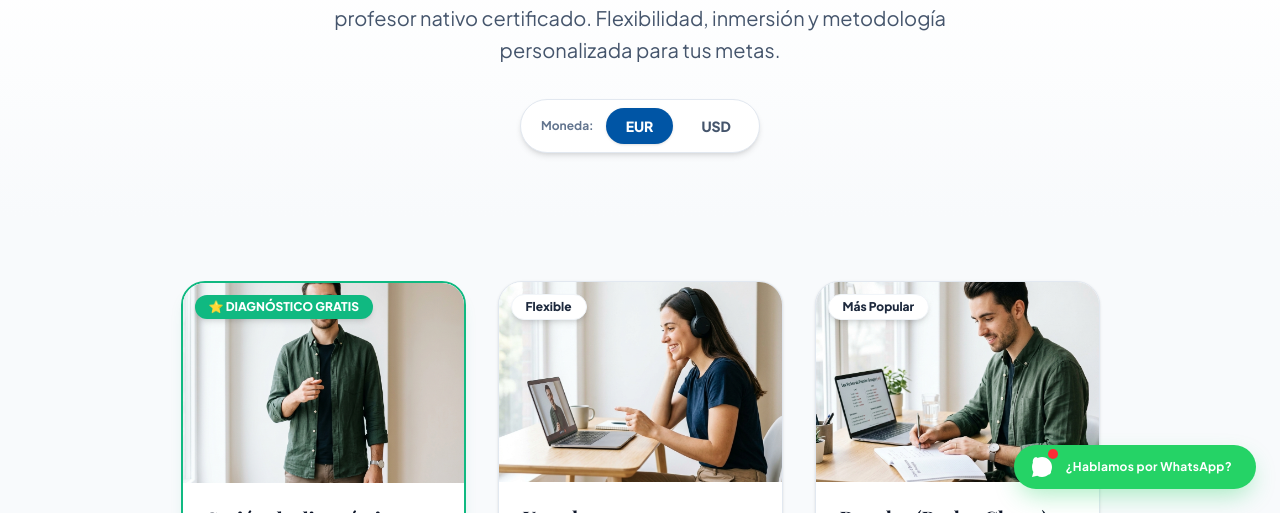
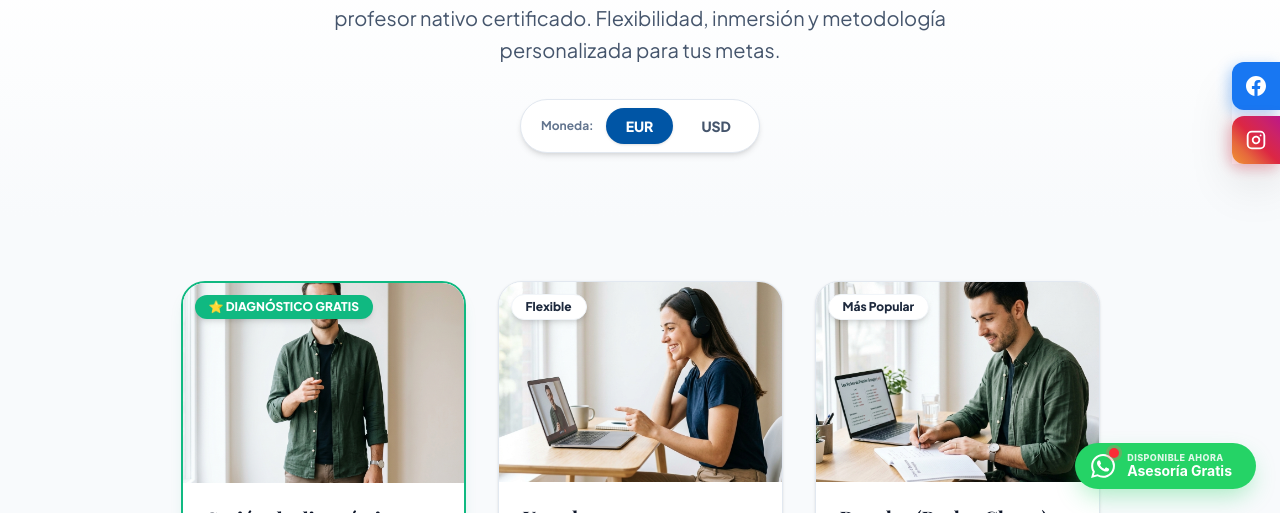
Before and after one commit to billysamov/proyecto-florentin, a Next.js app: page /clases in a window 1280 px wide. Shown: the part 287-800 px from the top of the page. Built offline with nearby package versions, Linux system fonts and the light colour scheme; no server answers; the database is empty; a web font is replaced by a local one.

Commit message:
fix(ui): unificar boton flotante de WhatsApp, color oficial verde #25D366 y texto de ultima seccion en todas las paginas

```diff
--- a/src/app/layout.tsx
+++ b/src/app/layout.tsx
@@ -2,6 +2,8 @@ import type { Metadata } from "next";
 import { Outfit, Plus_Jakarta_Sans, Playfair_Display, Great_Vibes } from "next/font/google";
 import "./globals.css";
 import { getSupabaseAdmin } from "@/lib/supabase";
+import FloatingWhatsApp from "@/components/layout/FloatingWhatsApp";
+import SocialSidebar from "@/components/layout/SocialSidebar";
 
 const outfit = Outfit({
   subsets: ["latin"],
@@ -98,7 +100,7 @@ export default async function RootLayout({
   const supabaseAdmin = getSupabaseAdmin();
   const { data: config } = await supabaseAdmin
     .from("configuracion_sitio")
-    .select("google_analytics_id, meta_pixel_id")
+    .select("google_analytics_id, meta_pixel_id, whatsapp_number")
     .eq("id", 1)
     .single();
 
@@ -186,6 +188,8 @@ j=d.createElement(s),dl=l!='dataLayer'?'&l='+l:'';j.async=true;j.src=
         </noscript>
         {/* End Google Tag Manager (noscript) */}
         {children}
+        <SocialSidebar />
+        <FloatingWhatsApp whatsappNumber={config?.whatsapp_number || "33672023884"} />
       </body>
     </html>
   );
--- a/src/components/clases/ClasesClientView.tsx
+++ b/src/components/clases/ClasesClientView.tsx
@@ -855,7 +855,7 @@ export default function ClasesClientView({ initialPlanes, whatsappNumber = "3367
               className="inline-flex items-center gap-2.5 text-xs sm:text-sm font-semibold text-slate-600 hover:text-[#0055a5] bg-slate-50 hover:bg-slate-100 border border-slate-200/80 px-5 py-2.5 rounded-full transition-all duration-200 shadow-2xs"
             >
               <svg className="w-4 h-4 fill-[#25D366] shrink-0" viewBox="0 0 24 24">
-                <path d="M12.012 2c-5.506 0-9.989 4.478-9.99 9.984a9.96 9.96 0 001.333 4.982L2 22l5.202-1.362a9.92 9.92 0 004.808 1.258h.005c5.507 0 9.99-4.478 9.99-9.988C22.007 6.478 17.52 2 12.012 2zm6.657 14.184c-.273.768-1.579 1.393-2.185 1.48-.56.08-1.288.125-2.072-.125a10.05 10.05 0 01-4.444-2.82 10.15 10.15 0 01-2.316-3.878c-.286-.777.01-1.39.29-1.68.21-.22.47-.56.71-.85.24-.29.33-.48.49-.8.16-.33.08-.62-.04-.89-.12-.27-1.07-2.58-1.47-3.53-.39-.95-.79-.82-1.08-.83h-.92c-.31 0-.82.12-1.25.59-.43.47-1.64 1.6-1.64 3.9s1.68 4.52 1.91 4.83c.24.31 3.3 5.04 8.01 7.07 1.12.48 2 .77 2.68.99 1.13.36 2.16.31 2.97.19.9-.13 2.18-.89 2.49-1.75.31-.86.31-1.6.22-1.75-.09-.15-.35-.24-.76-.44z"/>
+                <path d="M17.472 14.382c-.297-.149-1.758-.867-2.03-.967-.273-.099-.471-.148-.67.15-.197.297-.767.966-.94 1.164-.173.199-.347.223-.644.075-.297-.15-1.255-.463-2.39-1.475-.883-.788-1.48-1.761-1.652-2.059-.173-.297-.018-.458.13-.606.134-.133.298-.347.446-.52.151-.172.2-.296.3-.495.099-.198.05-.372-.025-.521-.075-.148-.669-1.611-.916-2.206-.242-.579-.487-.501-.669-.51l-.57-.01c-.197 0-.52.074-.792.372s-1.04 1.016-1.04 2.479 1.065 2.876 1.213 3.074c.149.198 2.096 3.2 5.077 4.487.709.306 1.262.489 1.694.625.712.227 1.36.195 1.871.118.571-.085 1.758-.719 2.006-1.413.248-.694.248-1.289.173-1.413-.074-.124-.272-.198-.57-.347m-5.421 7.403h-.004a9.87 9.87 0 01-5.031-1.378l-.361-.214-3.741.982.998-3.648-.235-.374a9.86 9.86 0 01-1.51-5.26c.001-5.45 4.436-9.884 9.888-9.884 2.64 0 5.122 1.03 6.988 2.898a9.825 9.825 0 012.893 6.994c-.003 5.45-4.437 9.884-9.885 9.884m8.413-18.297A11.815 11.815 0 0012.05 0C5.495 0 .16 5.335.157 11.892c0 2.096.547 4.142 1.588 5.945L.057 24l6.305-1.654a11.882 11.882 0 005.683 1.448h.005c6.554 0 11.89-5.335 11.893-11.893a11.821 11.821 0 00-3.48-8.413Z"/>
               </svg>
               <span>{lang === "fr" ? "Vous avez une question ? Écrivez-moi sur WhatsApp" : lang === "en" ? "Have a question? Text me on WhatsApp" : "¿Tienes una pregunta? Escríbeme por WhatsApp"}</span>
             </a>
@@ -867,29 +867,6 @@ export default function ClasesClientView({ initialPlanes, whatsappNumber = "3367
           FOOTER UNIFICADO
       ═══════════════════════════════════════ */}
       <Footer currentLang={lang} whatsappNumber={whatsappNumber} />
-
-      {/* Botón flotante de WhatsApp */}
-      <a
-        href={whatsappUrl}
-        target="_blank"
-        rel="noopener noreferrer"
-        className="fixed bottom-6 right-6 z-40 bg-[#25D366] text-white pl-4 pr-6 py-2.5 rounded-full flex items-center gap-3 shadow-xl hover:scale-105 transition-all duration-300 group hover:bg-[#20ba59]"
-        style={{ boxShadow: "0 10px 25px -5px rgba(37, 211, 102, 0.4)" }}
-      >
-        <div className="relative">
-          <svg className="w-6 h-6 fill-white" viewBox="0 0 24 24">
-            <path d="M12.012 2c-5.506 0-9.989 4.478-9.99 9.984a9.96 9.96 0 001.333 4.982L2 22l5.202-1.362a9.92 9.92 0 004.808 1.258h.005c5.507 0 9.99-4.478 9.99-9.988C22.007 6.478 17.52 2 12.012 2zm6.657 14.184c-.273.768-1.579 1.393-2.185 1.48-.56.08-1.288.125-2.072-.125a10.05 10.05 0 01-4.444-2.82 10.15 10.15 0 01-2.316-3.878c-.286-.777.01-1.39.29-1.68.21-.22.47-.56.71-.85.24-.29.33-.48.49-.8.16-.33.08-.62-.04-.89-.12-.27-1.07-2.58-1.47-3.53-.39-.95-.79-.82-1.08-.83h-.92c-.31 0-.82.12-1.25.59-.43.47-1.64 1.6-1.64 3.9s1.68 4.52 1.91 4.83c.24.31 3.3 5.04 8.01 7.07 1.12.48 2 .77 2.68.99 1.13.36 2.16.31 2.97.19.9-.13 2.18-.89 2.49-1.75.31-.86.31-1.6.22-1.75-.09-.15-.35-.24-.76-.44z"/>
-          </svg>
-          <span className="absolute -top-1.5 -right-1 flex h-2.5 w-2.5">
-            <span className="animate-ping absolute inline-flex h-full w-full rounded-full bg-red-400 opacity-75"></span>
-            <span className="relative inline-flex rounded-full h-2.5 w-2.5 bg-red-500"></span>
-          </span>
-        </div>
-        <span className="text-xs font-bold tracking-wide">
-          {lang === "fr" ? "Discuter sur WhatsApp" : lang === "en" ? "Chat on WhatsApp" : "¿Hablamos por WhatsApp?"}
-        </span>
-      </a>
-
     </main>
   );
 }
--- /dev/null
+++ b/src/components/layout/FloatingWhatsApp.tsx
@@ -0,0 +1,87 @@
+"use client";
+
+import React, { useEffect, useState } from "react";
+import { usePathname } from "next/navigation";
+import { Language } from "@/lib/translations";
+
+interface FloatingWhatsAppProps {
+  whatsappNumber?: string;
+  defaultLang?: Language;
+}
+
+export default function FloatingWhatsApp({
+  whatsappNumber = "33672023884",
+  defaultLang = "es",
+}: FloatingWhatsAppProps) {
+  const pathname = usePathname();
+  const [lang, setLang] = useState<Language>(defaultLang);
+
+  useEffect(() => {
+    if (typeof window !== "undefined") {
+      const savedLang = localStorage.getItem("florentin_lang") as Language;
+      if (savedLang && ["es", "fr", "en"].includes(savedLang)) {
+        setLang(savedLang);
+      }
+      const handleLangChange = (e: any) => {
+        if (e.detail && ["es", "fr", "en"].includes(e.detail)) {
+          setLang(e.detail);
+        }
+      };
+      window.addEventListener("florentin_lang_changed", handleLangChange);
+      return () => {
+        window.removeEventListener("florentin_lang_changed", handleLangChange);
+      };
+    }
+  }, []);
+
+  // Ocultar en el panel de administración y portal del alumno
+  if (pathname?.startsWith("/admin") || pathname?.startsWith("/alumno")) {
+    return null;
+  }
+
+  const cleanWhatsapp = (whatsappNumber || "33672023884").replace(/[^0-9]/g, "");
+  const whatsappUrl = `https://wa.me/${cleanWhatsapp}?text=${encodeURIComponent(
+    lang === "fr"
+      ? "Bonjour Florentin, je voudrais réserver mon cours d'essai gratuit."
+      : lang === "en"
+      ? "Hi Florentin, I want to book my free trial class."
+      : "Hola Florentin, quiero agendar mi clase de prueba gratuita."
+  )}`;
+
+  return (
+    <a
+      href={whatsappUrl}
+      target="_blank"
+      rel="noopener noreferrer"
+      aria-label="Contactar a Florentin por WhatsApp"
+      className="fixed bottom-6 right-6 z-40 bg-[#25D366] text-white pl-4 pr-6 py-2.5 rounded-full flex items-center gap-3 shadow-xl hover:scale-105 transition-all duration-300 group hover:bg-[#20ba59]"
+      style={{ boxShadow: "0 10px 25px -5px rgba(37, 211, 102, 0.4)" }}
+    >
+      <div className="relative">
+        <svg className="w-6 h-6 fill-white" viewBox="0 0 24 24">
+          <path d="M17.472 14.382c-.297-.149-1.758-.867-2.03-.967-.273-.099-.471-.148-.67.15-.197.297-.767.966-.94 1.164-.173.199-.347.223-.644.075-.297-.15-1.255-.463-2.39-1.475-.883-.788-1.48-1.761-1.652-2.059-.173-.297-.018-.458.13-.606.134-.133.298-.347.446-.52.151-.172.2-.296.3-.495.099-.198.05-.372-.025-.521-.075-.148-.669-1.611-.916-2.206-.242-.579-.487-.501-.669-.51l-.57-.01c-.197 0-.52.074-.792.372s-1.04 1.016-1.04 2.479 1.065 2.876 1.213 3.074c.149.198 2.096 3.2 5.077 4.487.709.306 1.262.489 1.694.625.712.227 1.36.195 1.871.118.571-.085 1.758-.719 2.006-1.413.248-.694.248-1.289.173-1.413-.074-.124-.272-.198-.57-.347m-5.421 7.403h-.004a9.87 9.87 0 01-5.031-1.378l-.361-.214-3.741.982.998-3.648-.235-.374a9.86 9.86 0 01-1.51-5.26c.001-5.45 4.436-9.884 9.888-9.884 2.64 0 5.122 1.03 6.988 2.898a9.825 9.825 0 012.893 6.994c-.003 5.45-4.437 9.884-9.885 9.884m8.413-18.297A11.815 11.815 0 0012.05 0C5.495 0 .16 5.335.157 11.892c0 2.096.547 4.142 1.588 5.945L.057 24l6.305-1.654a11.882 11.882 0 005.683 1.448h.005c6.554 0 11.89-5.335 11.893-11.893a11.821 11.821 0 00-3.48-8.413Z" />
+        </svg>
+        <span className="absolute -top-1.5 -right-1 flex h-2.5 w-2.5">
+          <span className="animate-ping absolute inline-flex h-full w-full rounded-full bg-red-400 opacity-75"></span>
+          <span className="relative inline-flex rounded-full h-2.5 w-2.5 bg-red-500"></span>
+        </span>
+      </div>
+      <div className="flex flex-col text-left">
+        <span className="text-[9px] font-extrabold uppercase tracking-wider text-white/85 leading-none">
+          {lang === "fr"
+            ? "DISPONIBLE MAINTENANT"
+            : lang === "en"
+            ? "AVAILABLE NOW"
+            : "DISPONIBLE AHORA"}
+        </span>
+        <span className="text-sm font-bold leading-tight">
+          {lang === "fr"
+            ? "Conseil Gratuit"
+            : lang === "en"
+            ? "Free Consultation"
+            : "Asesoría Gratis"}
+        </span>
+      </div>
+    </a>
+  );
+}
--- a/src/components/layout/SocialSidebar.tsx
+++ b/src/components/layout/SocialSidebar.tsx
@@ -1,6 +1,7 @@
 "use client";
 
 import React from "react";
+import { usePathname } from "next/navigation";
 
 interface SocialSidebarProps {
   facebookUrl?: string;
@@ -11,6 +12,11 @@ export default function SocialSidebar({
   facebookUrl = "https://www.facebook.com/lefrancaisavecflorentin",
   instagramUrl = "https://www.instagram.com/lefrancaisavecflorentin",
 }: SocialSidebarProps) {
+  const pathname = usePathname();
+
+  if (pathname?.startsWith("/admin") || pathname?.startsWith("/alumno")) {
+    return null;
+  }
   return (
     <aside
       aria-label="Redes sociales"
```
Also changed, not shown: src/app/page.tsx (+8 -34 lines), src/components/layout/Footer.tsx (+5 -3 lines).
